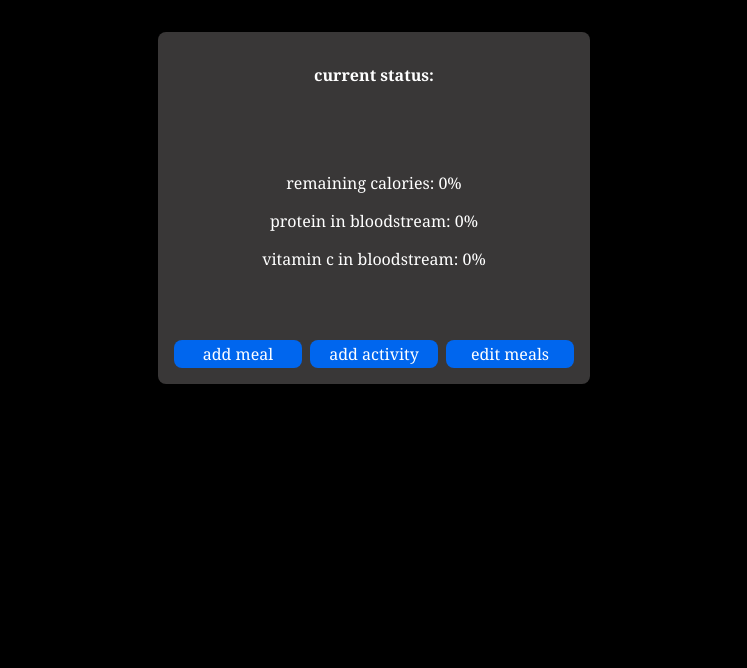
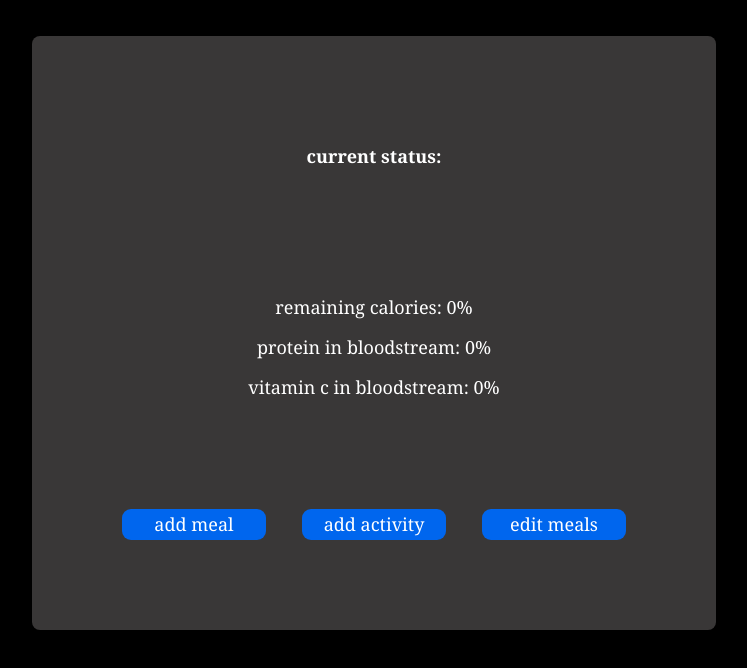
Before and after one commit to SinanSenkul/nutritrack, a React (Create React App) app: page / in a window 1280 px wide. Shown: the top 668 px of the page, without its empty margins (266-1013 px from the left). Built offline with nearby package versions, Linux system fonts and the light colour scheme.

Commit message:
delete function added

```diff
--- a/src/App.css
+++ b/src/App.css
@@ -1,6 +1,8 @@
 .app {
   display: flex;
   justify-content: center;
+  text-align: center;
+  width: 100%;
   height: 100vh;
   background-color: black;
 }
--- a/src/components/Tracker.js
+++ b/src/components/Tracker.js
@@ -45,9 +45,11 @@ export default function Tracker() {
         if (eatenMeals.length > 0) {
             let newEatenMeals = eatenMeals;
             console.log('first meals remaining calories: ' + newEatenMeals[0].cal);
-            newEatenMeals[0].cal = newEatenMeals[0].cal - (1.5625 * (dayjs(new Date()) - newEatenMeals[0].date) / 60 / 1000);
-            newEatenMeals[0].prt = newEatenMeals[0].prt - (0.1171 * (dayjs(new Date()) - newEatenMeals[0].date) / 60 / 1000);
-            newEatenMeals[0].vitc = newEatenMeals[0].vitc - (0.0625 * (dayjs(new Date()) - newEatenMeals[0].date) / 60 / 1000);
+            if (dayjs(new Date()) > newEatenMeals[0].date) {
+                newEatenMeals[0].cal = newEatenMeals[0].cal - (1.5625 * (dayjs(new Date()) - newEatenMeals[0].date) / 60 / 1000);
+                newEatenMeals[0].prt = newEatenMeals[0].prt - (0.1171 * (dayjs(new Date()) - newEatenMeals[0].date) / 60 / 1000);
+                newEatenMeals[0].vitc = newEatenMeals[0].vitc - (0.0625 * (dayjs(new Date()) - newEatenMeals[0].date) / 60 / 1000);
+            }
             if (newEatenMeals[0].cal < 0) {
                 newEatenMeals[0].cal = 0;
             }
@@ -114,11 +116,23 @@ export default function Tracker() {
         setGrams(grams = e.target.value);
     }
 
+    function deleteEatenMeal(i) {
+        console.log('deleteeanmeal func ran')
+        let newEatenMeals = eatenMeals;
+        newEatenMeals.splice(i, 1);
+        setEatenMeals(newEatenMeals);
+        if (newEatenMeals.length === 0) {
+            setVisiblePage('status');
+            setRemCal(0);
+            setRemPrt(0);
+            setRemVitc(0);
+        }
+    }
+
     useEffect(() => {
         const interval = setInterval(foodDigest, 1000);
-        return () => clearInterval(interval); // This represents the unmount function, in which you need to clear your interval to prevent memory leaks.
+        return () => clearInterval(interval);
     })
-
 
     return (
         <div>
@@ -141,7 +155,7 @@ export default function Tracker() {
                 <div className="main_holder">
                     <p><b>search meal:</b></p>
                     <div className="addMeal_search_holder">
-                        <input type="text" onChange={handleSearch}></input>
+                        <input type="text" onChange={handleSearch} className="addMeal_search_input"></input>
                         <button onClick={findMeals} className="addMeal_button" id="addMeal_search_button">search</button>
                     </div>
                     {searchedMeals.length > 0 &&
@@ -157,6 +171,7 @@ export default function Tracker() {
                                                     sx={{
                                                         backgroundColor: 'white',
                                                         fontSize: 'medium',
+                                                        borderRadius: '10px',
                                                     }}
                                                 />
                                             </DemoContainer>
@@ -184,9 +199,17 @@ export default function Tracker() {
             }
             {(visiblePage === 'editMeals') &&
                 <div className="main_holder">
-                    {eatenMeals.map(meal =>
-                        <p className="editMeals_meal">{meal.name}-{Math.round(meal.cal)}</p>
-                    )}
+                    {eatenMeals &&
+                        eatenMeals.map((meal, i) =>
+                            <div>
+                                <p className="editMeals_meal">{meal.name}-{Math.round(meal.cal)}</p>
+                                <button onClick={() => deleteEatenMeal(i)}>delete</button>
+                            </div>
+                        )
+                    }
+                    {eatenMeals.length===0 &&
+                        <p>there is no food in your system</p>
+                    }
                     <button onClick={handleBack} className="addMeal_button">back</button>
                 </div>
             }
--- a/src/styles/tracker.css
+++ b/src/styles/tracker.css
@@ -5,12 +5,14 @@
     justify-content: space-between;
     background-color: rgba(227, 217, 217, 0.25);
     color: white;
-    width: 25rem;
-    height: 20rem;
-    margin-top: 2rem;
+    width: 28em;
+    min-width: 24em;
+    height: 23em;
+    margin-top: 2em;
+    padding: 5em;
     border-radius: 0.5rem;
     font-family: Cambria, Cochin, Georgia, Times, 'Times New Roman', serif;
-    padding: 1rem;
+    font-size: large;
 }
 
 .status_data_holder {
@@ -36,20 +38,12 @@ span {
     background-color: #0066EE;
     color: white;
     border: none;
-    border-radius: 0.5rem;
-    height: 1.75rem;
-    width: 8rem;
+    border-radius: 0.5em;
+    height: 1.75em;
+    width: 8em;
     font-family: Cambria, Cochin, Georgia, Times, 'Times New Roman', serif;
-    font-size: medium;
+    font-size: large;
     text-align: center;
-}
-
-.addMeal_meals {
-    display: flex;
-    flex-direction: column;
-    font-family: Cambria, Cochin, Georgia, Times, 'Times New Roman', serif;
-    font-size: medium;
-    width: 100%;
 }
 
 .addMeal_search_holder {
@@ -58,6 +52,18 @@ span {
     width: 90%;
     align-items: center;
     justify-content: space-around;
+}
+
+.addMeal_search_input {
+    height: 1.5em;
+}
+
+.addMeal_meals {
+    display: flex;
+    flex-direction: column;
+    font-family: Cambria, Cochin, Georgia, Times, 'Times New Roman', serif;
+    font-size: large;
+    width: 100%;
 }
 
 .addMeal_meal_detail {
@@ -86,25 +92,37 @@ span {
     background-color: #0066EE;
     color: white;
     border: none;
-    border-radius: 0.5rem;
-    height: 1.75rem;
-    width: 5rem;
+    border-radius: 0.5em;
+    height: 1.75em;
+    width: 5em;
     font-family: Cambria, Cochin, Georgia, Times, 'Times New Roman', serif;
-    font-size: medium;
+    font-size: large;
     display: flex;
     align-items: center;
     justify-content: center;
 }
 
 #addMeal_search_button {
-    height: 1.75rem;
-    width: 5rem;
+    height: 1.75em;
+    width: 5em;
 }
 
 .addMeal_meal_input {
-    width: 2rem;
+    width: 2em;
 }
 
 .editMeals_meal {
     color: white;
 }
+
+@media only screen and (max-width: 1000px) {
+    .main_holder {
+        width: 90%;
+        padding: 1em;
+    }
+
+    .status_button_holder button {
+        height: 1.5em;
+        width: 6em;
+    }
+}
```
